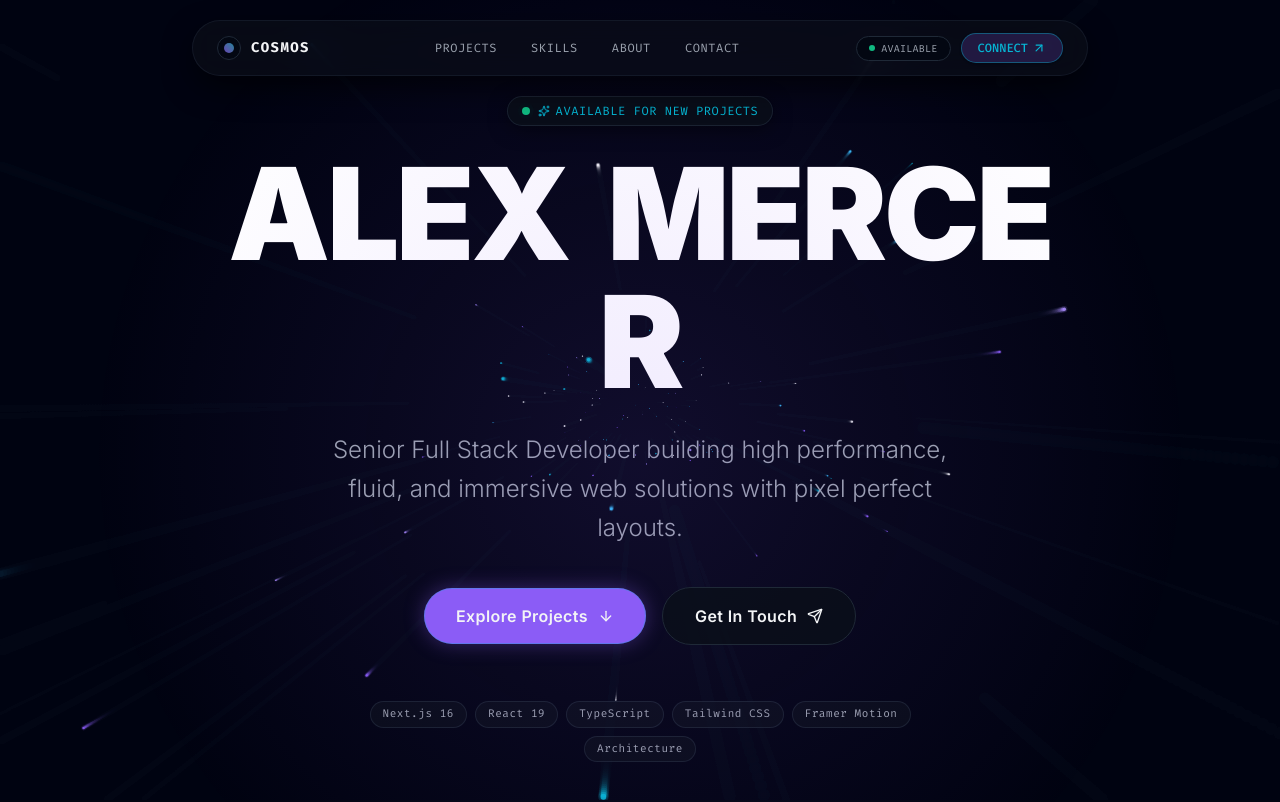
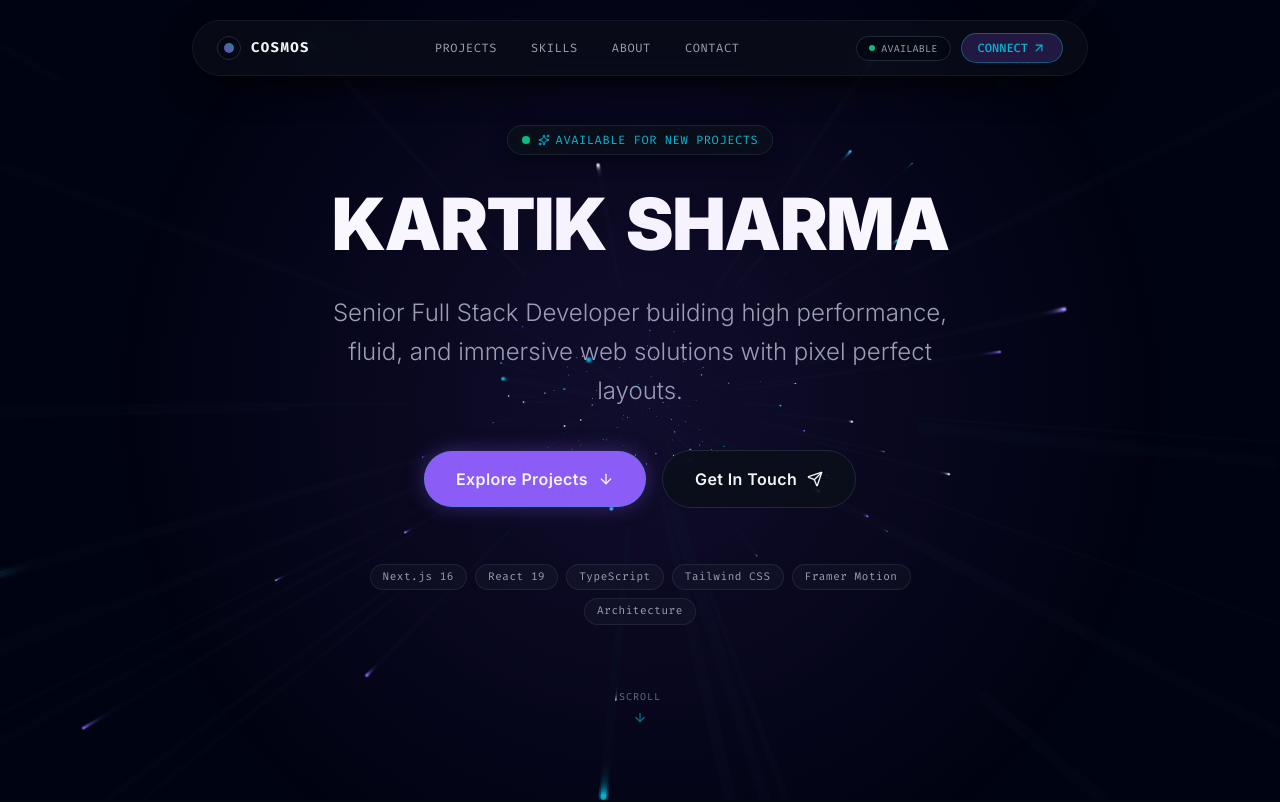
Before and after one commit to KaRtIk6969-meow/portfolio, a Next.js app: page / in a window 1280 px wide. Shown: the top 802 px of the page. Built offline with nearby package versions, Linux system fonts and the light colour scheme.

Commit message:
name changes made

```diff
--- a/src/app/layout.tsx
+++ b/src/app/layout.tsx
@@ -14,7 +14,7 @@ const firaCode = Fira_Code({
 });
 
 export const metadata: Metadata = {
-  title: "Alex Mercer | Senior Full Stack Developer",
+  title: "Kartik Sharma | Senior Full Stack Developer",
   description: "Futuristic developer portfolio built with Next.js, Framer Motion, and Tailwind CSS, featuring high performance cosmic designs.",
 };
 
--- a/src/app/page.tsx
+++ b/src/app/page.tsx
@@ -31,7 +31,7 @@ export default function Home() {
       {/* Footer copyright and navigation section */}
       <footer className="relative z-10 py-12 px-6 border-t border-border-line/50 text-xs font-mono text-text-secondary bg-surface-main/90">
         <div className="max-w-5xl mx-auto flex flex-col sm:flex-row justify-between items-center gap-4">
-          <p>© {new Date().getFullYear()} Alex Mercer. Cosmic Developer Portfolio.</p>
+          <p>© {new Date().getFullYear()} Kartik Sharma. Cosmic Developer Portfolio.</p>
 
           <button
             onClick={() => smoothScrollTo("hero")}
--- a/src/features/contact/ui/Contact.tsx
+++ b/src/features/contact/ui/Contact.tsx
@@ -68,7 +68,7 @@ export default function Contact() {
             <div className="w-9 h-9 rounded-full bg-surface-elevated border border-border-line flex items-center justify-center">
               <Mail className="w-4 h-4 text-secondary" />
             </div>
-            <span>alex.mercer@cosmos.dev</span>
+            <span>kartik.sharma@cosmos.dev</span>
           </div>
         </motion.div>
 
--- a/src/features/hero/ui/Hero.tsx
+++ b/src/features/hero/ui/Hero.tsx
@@ -15,7 +15,7 @@ const techStack = [
 ];
 
 export default function Hero() {
-  const name = "ALEX MERCER";
+  const name = "KARTIK SHARMA";
 
   const handleScrollTo = (id: string) => {
     smoothScrollTo(id, -20);
@@ -48,23 +48,26 @@ export default function Hero() {
           </span>
         </motion.div>
 
-        {/* Cinematic split character title animation */}
-        <h1 className="text-5xl sm:text-7xl md:text-8xl lg:text-9xl font-sans font-black tracking-tight text-white mb-6 leading-none select-text">
-          {name.split("").map((char, index) => (
+        {/* Cinematic split character title animation with word-wrapping protection */}
+        <h1 className="text-4xl sm:text-6xl md:text-7xl font-sans font-black tracking-tight text-white mb-6 leading-tight select-text">
+          {name.split(" ").map((word, wordIndex) => (
+            <span key={wordIndex} className="inline-block whitespace-nowrap mx-1.5 sm:mx-2.5">
+              {word.split("").map((char, charIndex) => (
                 <motion.span
-              key={index}
-              initial={{ opacity: 0, y: 35 }}
+                  key={charIndex}
+                  initial={{ opacity: 0, y: 25 }}
                   animate={{ opacity: 1, y: 0 }}
                   transition={{
-                duration: 0.8,
+                    duration: 0.7,
                     ease: [0.22, 1, 0.36, 1],
-                delay: 0.3 + index * 0.04,
+                    delay: 0.25 + (wordIndex * 7 + charIndex) * 0.04,
                   }}
                   className="inline-block"
-              style={{ marginRight: char === " " ? "0.3em" : "0px" }}
                 >
                   {char}
                 </motion.span>
+              ))}
+            </span>
           ))}
         </h1>
 
```
Also changed, not shown: 2 other files (tests, documents, lock files or other folders). Lines whose indentation alone changed are shown as unchanged.
